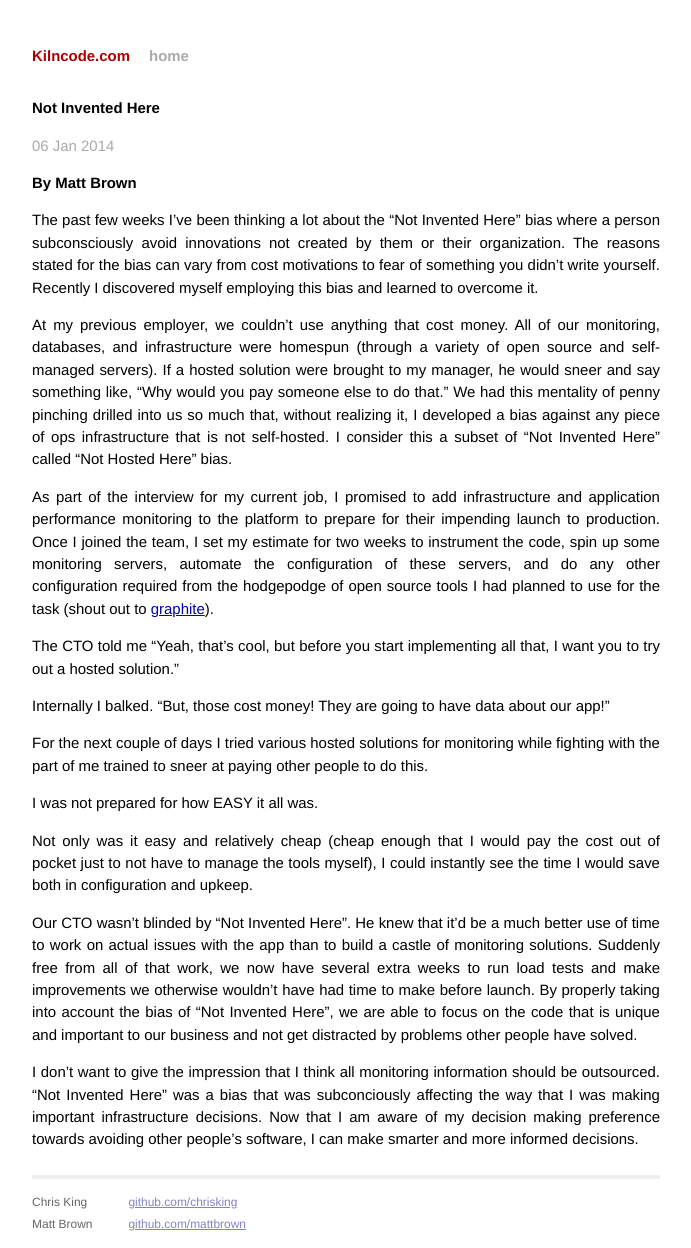
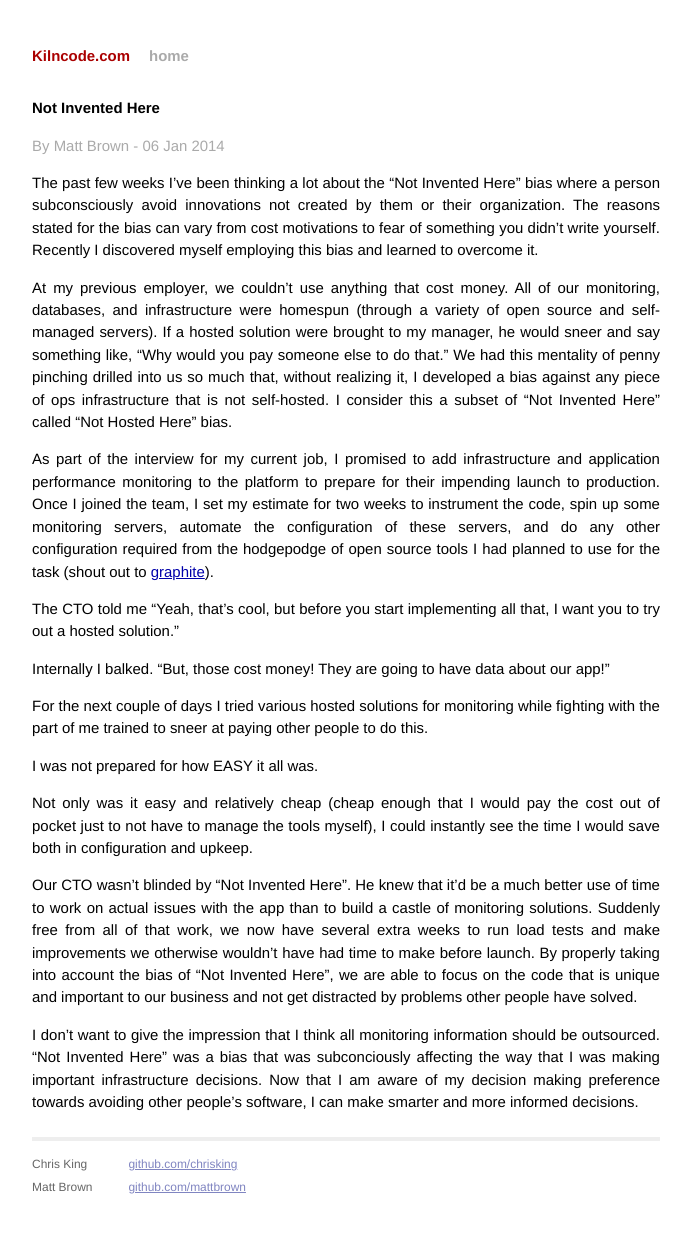
Before and after one commit to chrisking/kilncode, a Jekyll site: the page built from _posts/2014-1-6-not-invented-here.markdown, in a window 1280 px wide. Shown: the whole page, without its empty margins (294-985 px from the left). Built offline with Jekyll 4.4.1, drawn with Linux system fonts in a browser that asks for light colours; Markdown is read by kramdown in place of the engine named in the settings; after the commit the page ends 1210 px from its top, so only the background shows below that.

Commit message:
Format author name into post.

```diff
--- a/_layouts/post.html
+++ b/_layouts/post.html
@@ -2,7 +2,7 @@
 layout: default
 ---
 <h2>{{ page.title }}</h2>
-<p class="meta">{{ page.date | date_to_string }}</p>
+<p class="meta"> By {{ page.author}} -  {{ page.date | date_to_string }}</p>
 
 <div class="post">
 {{ content }}
--- a/_posts/2014-1-6-not-invented-here.markdown
+++ b/_posts/2014-1-6-not-invented-here.markdown
@@ -6,7 +6,6 @@
 author: Matt Brown
 ---
 
-##### By Matt Brown
 
 The past few weeks I've been thinking a lot about the "Not Invented Here" bias where a person subconsciously avoid innovations not created by them or their organization. The reasons stated for the bias can vary from cost motivations to fear of something you didn't write yourself. Recently I discovered myself employing this bias and learned to overcome it.
 
```
